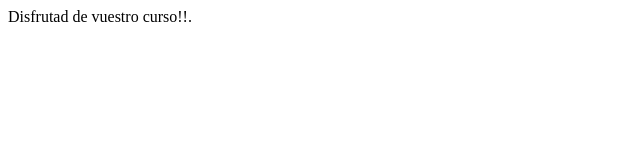
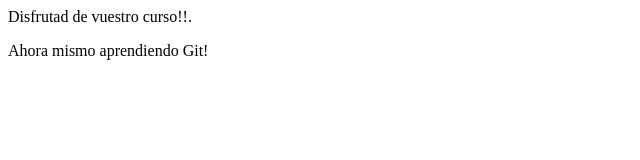
Before and after one commit to antonio-marrero-uax/uax-devops-01, a plain HTML site: page devopscourse.html in a window 1280 px wide. Shown: the whole page, without its empty margins (0-640 px from the left). Drawn offline with Linux system fonts and the light colour scheme.

Commit message:
UPDATE:added new paragraph

```diff
--- a/devopscourse.html
+++ b/devopscourse.html
@@ -4,5 +4,6 @@
     </head>
     <body>
         <p>Disfrutad de vuestro curso!!.</p>
+	<p>Ahora mismo aprendiendo Git!</p>
     </body>
 </html>
```
